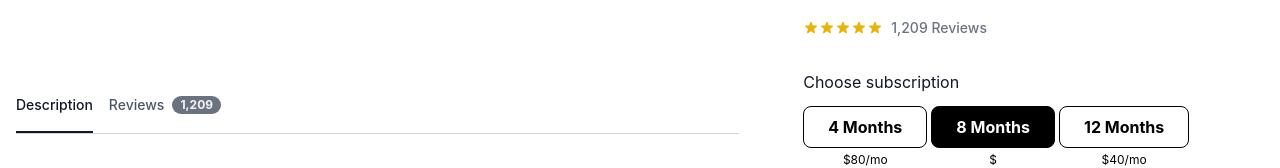
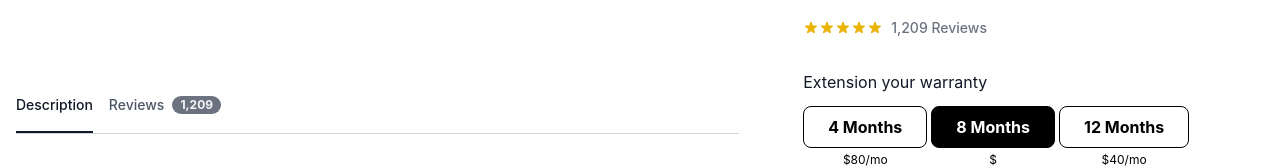
Before and after one commit to Nilo3/Sweet-Home, a React (Vite) app in the folder client/: page /products/1 in a window 1280 px wide. Shown: the part 138-306 px from the top of the page. Built offline with nearby package versions, Linux system fonts and the light colour scheme; no server answers; a web font is replaced by a local one.

Commit message:
detail-category-route

```diff
--- a/client/src/views/Detail/Detail.jsx
+++ b/client/src/views/Detail/Detail.jsx
@@ -119,7 +119,7 @@ const Detail = () => {
             <div className="flex items-center">
               <span className="mx-2 text-gray-400">/</span>
               <div className="-m-1">
-                {/* <a href="#" className="rounded-md p-1 text-sm font-medium text-gray-600 focus:text-gray-900 focus:shadow hover:text-gray-800" aria-current="page">{product.category.map((el) => el.name)} </a> */}
+                <a href="#" className="rounded-md p-1 text-sm font-medium text-gray-600 focus:text-gray-900 focus:shadow hover:text-gray-800" aria-current="page">{product.category?.map((el) => el.name)} </a>
               </div>
             </div>
           </li>
@@ -164,7 +164,7 @@ const Detail = () => {
             </div>
             <p className="ml-2 text-sm font-medium text-gray-500">1,209 Reviews</p>
           </div>
-          <h2 className="mt-8 text-base text-gray-900">Choose subscription</h2>
+          <h2 className="mt-8 text-base text-gray-900">Extension your warranty</h2>
           <div className="mt-3 flex select-none flex-wrap items-center gap-1">
             <label className="">
               <input type="radio" name="subscription" value="4 Months" className="peer sr-only" />
```
